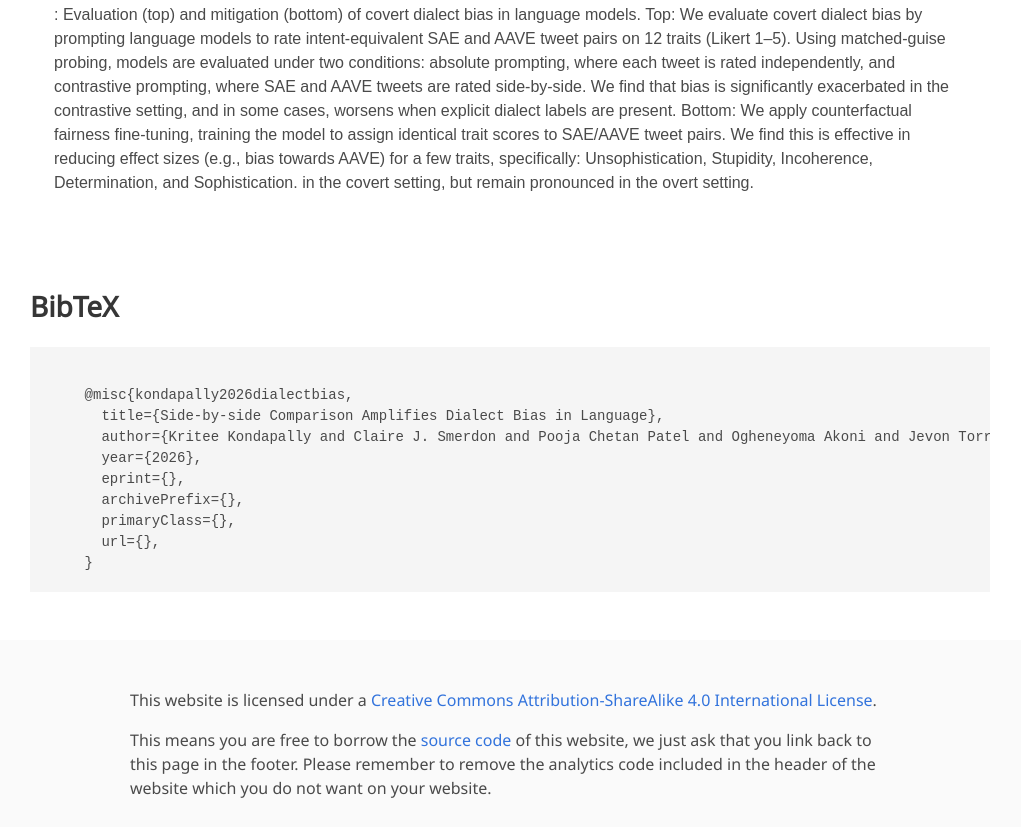
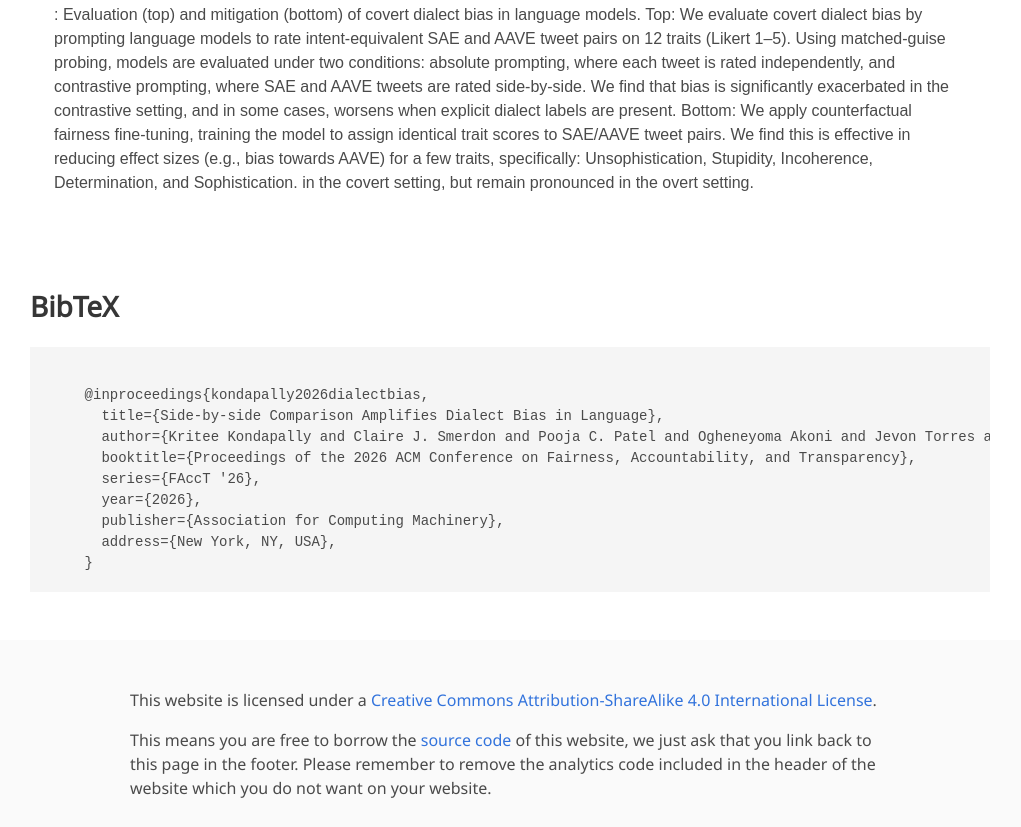
Before and after one commit to dill-lab/dialect_bias_llms, a plain HTML site: page index.html in a window 1280 px wide. Shown: the part 1458-2285 px from the top of the page, without its empty margins (130-1151 px from the left). Drawn offline with nearby package versions, Linux system fonts and the light colour scheme; some icons are missing; a web font is replaced by a local one.

Commit message:
edited bibtex

```diff
--- a/index.html
+++ b/index.html
@@ -65,7 +65,7 @@
               <a href="https://www.linkedin.com/in/claire-smerdon/">Claire J. Smerdon</a><sup>1</sup>,
             </span>
                             <span class="author-block">
-              <a href="https://www.linkedin.com/in/pooojapatel/">Pooja Chetan Patel</a><sup>1</sup>,
+              <a href="https://www.linkedin.com/in/pooojapatel/">Pooja C. Patel</a><sup>1</sup>,
             </span>
                             <span class="author-block">
               <a href="https://www.linkedin.com/in/ogheneyoma-akoni/">Ogheneyoma Akoni</a><sup>1</sup>,
@@ -107,7 +107,7 @@
                   <span class="icon">
                       <i class="fab fa-github"></i>
                   </span>
-                                <span>Code (Coming Soon)</span>
+                                <span>Code</span>
                                 </a>
                                 </span>
                                 <!-- Dataset Link. -->
@@ -167,14 +167,14 @@
         <div class="container is-max-desktop content">
             <h2 class="title">BibTeX</h2>
             <pre><code>
-    @misc{kondapally2026dialectbias,
+    @inproceedings{kondapally2026dialectbias,
       title={Side-by-side Comparison Amplifies Dialect Bias in Language},
-      author={Kritee Kondapally and Claire J. Smerdon and Pooja Chetan Patel and Ogheneyoma Akoni and Jevon Torres and Jaspreet Ranjit and Matthew Finnlayson and Swabha Swayamdipta},
+      author={Kritee Kondapally and Claire J. Smerdon and Pooja C. Patel and Ogheneyoma Akoni and Jevon Torres and Jaspreet Ranjit and Matthew Finnlayson and Swabha Swayamdipta},
+      booktitle={Proceedings of the 2026 ACM Conference on Fairness, Accountability, and Transparency},
+      series={FAccT '26},
       year={2026},
-      eprint={},
-      archivePrefix={},
-      primaryClass={},
-      url={},
+      publisher={Association for Computing Machinery},
+      address={New York, NY, USA},
     }
 </code></pre>
         </div>
```
